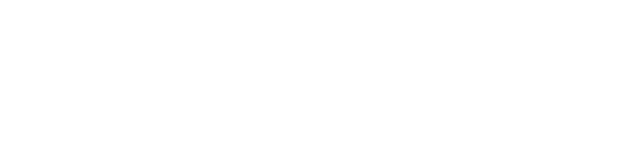
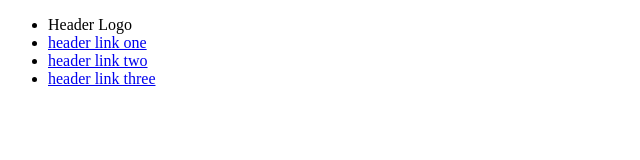
Before and after one commit to sevaaaDev/landing-page, a plain HTML site: page index.html in a window 1280 px wide. Shown: the whole page, without its empty margins (0-640 px from the left). Drawn offline with Linux system fonts and the light colour scheme.

Commit message:
add navbar

```diff
--- a/index.html
+++ b/index.html
@@ -6,6 +6,15 @@
     <title>Landing Page</title>
   </head>
   <body>
-
+    <div class="container">
+      <nav class="navbar">
+        <ul>
+          <li>Header Logo</li>
+          <li><a href="#">header link one</a></li>
+          <li><a href="#">header link two</a></li>
+          <li><a href="#">header link three</a></li>
+        </ul>
+      </nav>
+    </div>
   </body>
 </html>
```
Lines whose indentation alone changed are shown as unchanged.
